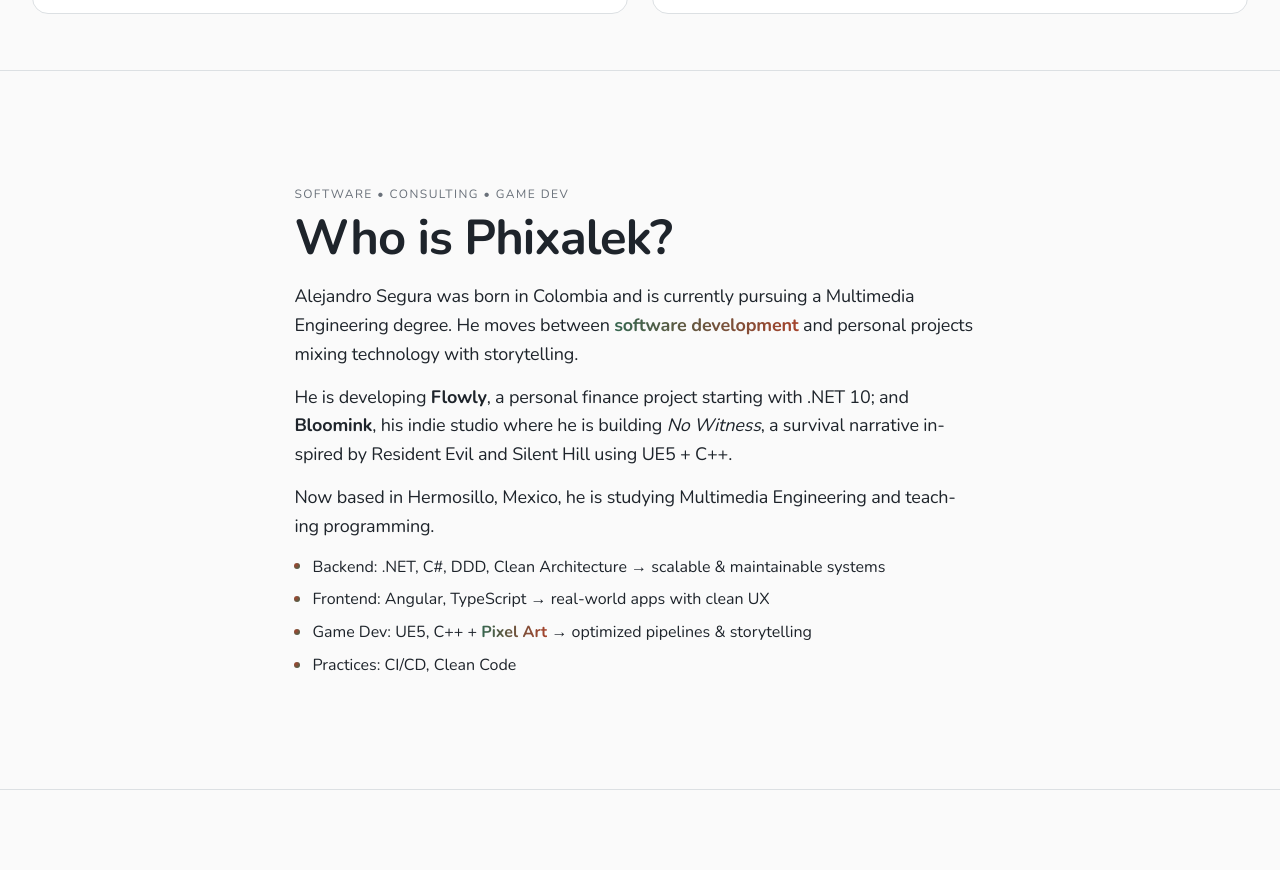
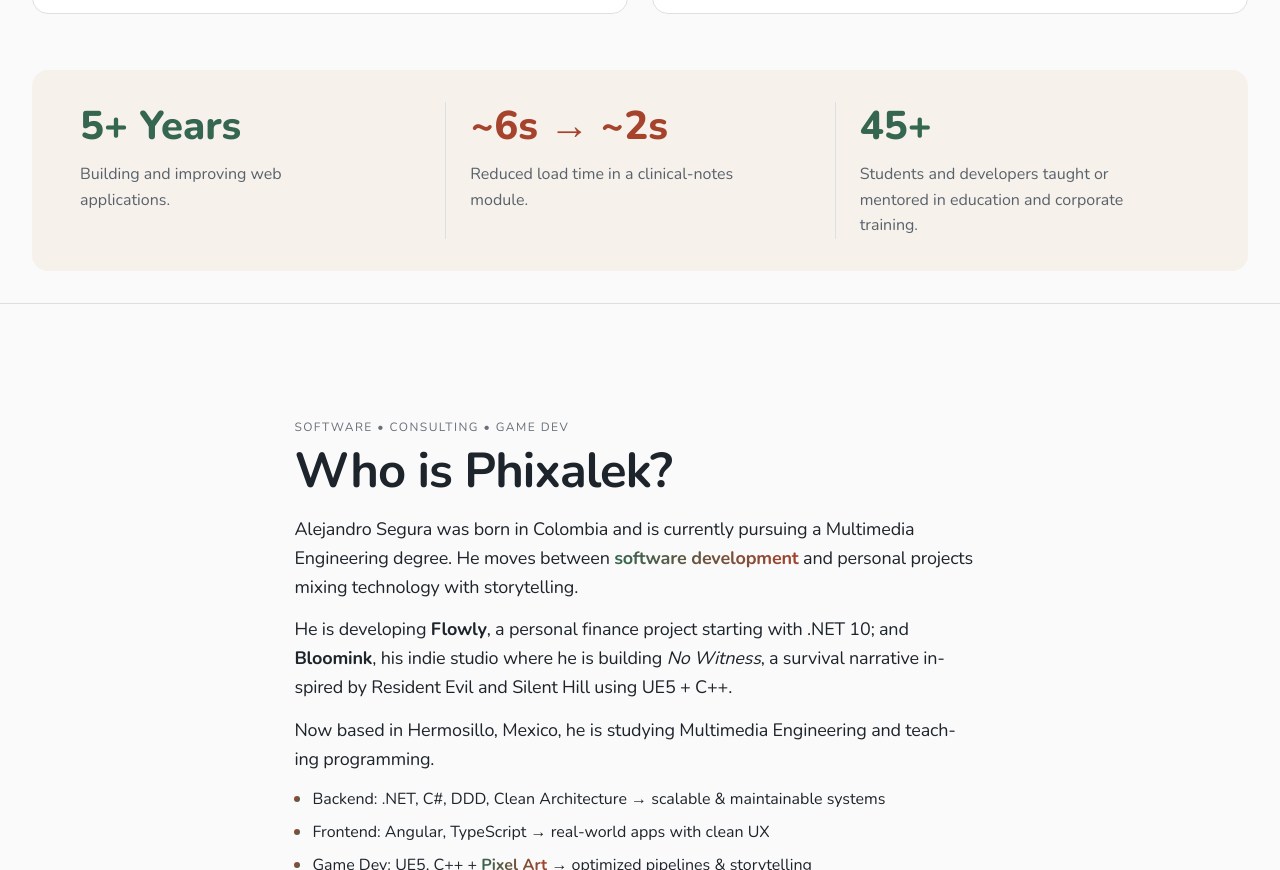
Before and after one commit to PhixAlek/phixalek-site, a website built with webpack: page public/index.html in a window 1280 px wide. Shown: the part 1687-2557 px from the top of the page. Built offline with nearby package versions, Linux system fonts and the light colour scheme; some packages are replaced by stand-ins of ours.

Commit message:
Agrega métricas de experiencia

```diff
--- a/src/content/index.js
+++ b/src/content/index.js
@@ -1,3 +1,4 @@
+import sections from './sections.json' assert { type: 'json' };
 import englishContent from '../data/content.json' assert { type: 'json' };
 import spanishContent from '../data/content.es.json' assert { type: 'json' };
 import english from './locales/en.json' assert { type: 'json' };
@@ -24,6 +25,7 @@ function live(getter) {
     return value;
   }});
 }
+export const evidenceMetrics = publishedItems(sections.evidence);
 export const ui = live(() => catalogs[locale].messages);
 export const content = live(() => ({
   ...editorial[locale],
--- a/src/content/locales/en.json
+++ b/src/content/locales/en.json
@@ -102,6 +102,16 @@
     },
     "language": {
       "switch": "Cambiar a español"
+    },
+    "evidence": {
+      "title": "Experience and impact",
+      "years": "Years",
+      "contexts": {
+        "web": "Building and improving web applications.",
+        "clinical": "Reduced load time in a clinical-notes module.",
+        "teaching": "Students and developers taught or mentored in education and corporate training."
+      },
+      "loadTime": "Approximately six seconds to approximately two seconds"
     }
   }
 }
--- a/src/content/locales/es.json
+++ b/src/content/locales/es.json
@@ -102,6 +102,16 @@
     },
     "language": {
       "switch": "Switch to English"
+    },
+    "evidence": {
+      "title": "Experiencia e impacto",
+      "years": "años",
+      "contexts": {
+        "web": "Desarrollando y mejorando aplicaciones web.",
+        "clinical": "Reducción del tiempo de carga en un módulo de notas clínicas.",
+        "teaching": "Estudiantes y desarrolladores formados o mentorizados en educación y capacitación empresarial."
+      },
+      "loadTime": "De aproximadamente seis segundos a aproximadamente dos segundos"
     }
   }
 }
--- a/src/content/model.js
+++ b/src/content/model.js
@@ -81,8 +81,13 @@ export function validateContent(content, catalogs, sections) {
     if (section.publication !== 'published') continue;
     for (const item of publishedItems(section)) {
       checkPublished(item, name);
-      const fields = name === 'work' ? ['title','slug','overview','problem','role'] : name === 'experience' ? ['role','organization'] : ['title','url'];
+      const fields = name === 'work' ? ['title','slug','overview','problem','role'] : name === 'experience' ? ['role','organization'] : name === 'evidence' ? ['value'] : ['title','url'];
       fields.forEach(field => requireText(item[field], `${name}.${item.id}.${field}`));
+      if (name === 'evidence') {
+        for (const [locale, catalog] of Object.entries(catalogs)) {
+          if (catalog.publication === 'published') requireText(catalog.messages.evidence?.contexts?.[item.id], `${locale}.evidence.${item.id}.context`);
+        }
+      }
       if (name === 'work' && !['planned','in-progress','released'].includes(item.status)) errors.push(`${item.id}: invalid project status`);
       for (const field of ['repository','liveDemo','url']) if (item[field] != null && !validDestination(item[field])) errors.push(`${item.id}.${field}: invalid URL`);
       for (const action of item.links || []) if (!validAction(action)) errors.push(`${item.id}: invalid link`);
--- a/src/content/sections.json
+++ b/src/content/sections.json
@@ -36,5 +36,25 @@
       "url": "https://substack.com/@phixalek"
     },
     "items": []
+  },
+  "evidence": {
+    "publication": "published",
+    "items": [
+      {
+        "id": "web",
+        "publication": "published",
+        "value": "5+"
+      },
+      {
+        "id": "clinical",
+        "publication": "published",
+        "value": "~6s → ~2s"
+      },
+      {
+        "id": "teaching",
+        "publication": "published",
+        "value": "45+"
+      }
+    ]
   }
 }
--- a/src/css/styles.css
+++ b/src/css/styles.css
@@ -64,7 +64,7 @@ main.site{
 
 /* Animación de entrada sutil */
 @media (prefers-reduced-motion: no-preference){
-  .section:not(.hero):not(.projects) .container{
+  .section:not(.hero):not(.projects):not(.evidence) .container{
     opacity:0; transform: translateY(8px);
     animation: fade-in .5s ease-out .05s forwards;
   }
@@ -445,3 +445,42 @@ input,textarea{ line-height:1.5; }
   @keyframes header-reveal{ from{ opacity:0; } to{ opacity:1; } }
   @keyframes hero-reveal{ from{ opacity:0; transform:translateY(12px); } to{ opacity:1; transform:none; } }
 }
+
+/* Evidence stays a compact bridge between work and the next section. */
+.site > .evidence{ min-height:0; padding:0 0 var(--space-8); border-top:0; }
+.evidence .container{ max-width:var(--work-max); }
+.evidence-list{ display:grid; grid-template-columns:repeat(3,minmax(0,1fr)); margin:0; padding:var(--space-8) var(--space-6); border-radius:var(--radius); background:var(--warm-soft,#f6f1eb); }
+.evidence-item{ min-width:0; padding:0 var(--space-6); }
+.evidence-item + .evidence-item{ border-left:1px solid var(--line); }
+.evidence-value{ margin:0 0 var(--space-3); font-size:clamp(1.75rem,3.2vw,2.5rem); line-height:1.2; font-weight:800; color:var(--accent); }
+.evidence-item:nth-child(2) .evidence-value{ color:var(--accent-2); }
+.evidence-context{ margin:0; color:var(--muted); max-width:28ch; line-height:1.6; }
+.visually-hidden{ position:absolute; width:1px; height:1px; padding:0; margin:-1px; overflow:hidden; clip-path:inset(50%); white-space:nowrap; border:0; }
+@media(max-width:767px){
+  .evidence-list{ grid-template-columns:1fr; padding:var(--space-6); }
+  .evidence-item{ padding:0; text-align:center; }
+  .evidence-item + .evidence-item{ border-left:0; border-top:1px solid var(--line); margin-top:var(--space-6); padding-top:var(--space-6); }
+  .evidence-context{ max-width:36ch; margin-inline:auto; }
+}
+
+/* Metric presentation: fixed approved values, staggered entry on first view. */
+@media(prefers-reduced-motion:no-preference){
+  .evidence-item{ --evidence-delay:0ms; }
+  .evidence-value{
+    transition:opacity 900ms ease var(--evidence-delay),transform 1100ms cubic-bezier(.22,1,.36,1) var(--evidence-delay),filter 900ms ease var(--evidence-delay);
+    transform-origin:left center;
+  }
+  .evidence-context{
+    transition:opacity 900ms ease calc(var(--evidence-delay) + 260ms),transform 1100ms cubic-bezier(.22,1,.36,1) calc(var(--evidence-delay) + 260ms);
+  }
+  .evidence-pending .evidence-value{ opacity:0; transform:translateY(24px) scale(.94); filter:blur(5px); }
+  .evidence-pending .evidence-context{ opacity:0; transform:translateY(14px); }
+  @media(min-width:768px){
+    .evidence-item:nth-child(2){ --evidence-delay:160ms; }
+    .evidence-item:nth-child(3){ --evidence-delay:320ms; }
+  }
+}
+
+@media(max-width:767px) and (prefers-reduced-motion:no-preference){
+  .evidence-value{ transform-origin:center; }
+}
--- a/src/js/index.js
+++ b/src/js/index.js
@@ -7,6 +7,7 @@ import { Footer } from './modules/footer/footer.js';
 import { mountBooking }    from './modules/common/booking.js';
 import { mountContactEmailJS } from './modules/common/contact.js';
 
+import { mountReveal } from './modules/common/reveal.js';
 import { mountNavigation } from './modules/common/navigation.js';
 
 async function bootstrap(){
@@ -21,6 +22,8 @@ async function bootstrap(){
   app.append(header, main, footer);
 
   mountNavigation(header, main);
+  const evidence = main.querySelector('.evidence-list');
+  if (evidence) mountReveal(evidence, window, { selector: '.evidence-item', pendingClass: 'evidence-pending' });
   mountBooking();
   if (typeof __EMAILJS_SERVICE__ !== 'undefined') {
     mountContactEmailJS({ serviceId: __EMAILJS_SERVICE__, templateId: __EMAILJS_TEMPLATE__, publicKey: __EMAILJS_PUBLIC__ });
--- a/src/js/modules/common/project-reveal.js
+++ b/src/js/modules/common/reveal.js
@@ -1,10 +1,10 @@
 // Enhance only after observation is available; content stays visible otherwise.
-export function mountProjectReveal(root, view = window) {
-  const projects = [...root.querySelectorAll('.project')];
+export function mountReveal(root, view = window, { selector = '.project', pendingClass = 'project-pending' } = {}) {
+  const projects = [...root.querySelectorAll(selector)];
   const preference = view.matchMedia('(prefers-reduced-motion: reduce)');
   if (preference.matches || !view.IntersectionObserver) return () => {};
 
-  const show = node => node.classList.remove('project-pending');
+  const show = node => node.classList.remove(pendingClass);
   const observer = new view.IntersectionObserver(entries => {
     entries.forEach(entry => {
       if (entry.isIntersecting) {
@@ -21,11 +21,11 @@ export function mountProjectReveal(root, view = window) {
   };
   const onPreference = event => { if (event.matches) stop(); };
   const onFocus = event => {
-    const project = event.target.closest('.project');
+    const project = event.target.closest(selector);
     if (project) { show(project); observer.unobserve(project); }
   };
   projects.forEach(project => {
-    project.classList.add('project-pending');
+    project.classList.add(pendingClass);
     observer.observe(project);
   });
   preference.addEventListener('change', onPreference);
--- /dev/null
+++ b/src/js/modules/main/evidence.js
@@ -0,0 +1,34 @@
+import { evidenceMetrics, ui, text, bind } from '../../../content/index.js';
+
+export function Evidence() {
+  if (!evidenceMetrics.length) return null;
+  const section = document.createElement('section');
+  section.className = 'section evidence';
+  section.setAttribute('aria-labelledby', 'evidence-title');
+  const container = document.createElement('div');
+  container.className = 'container';
+  const heading = document.createElement('h2');
+  heading.id = 'evidence-title';
+  heading.className = 'visually-hidden';
+  text(heading, () => ui.evidence.title);
+  const list = document.createElement('dl');
+  list.className = 'evidence-list';
+  evidenceMetrics.forEach(metric => {
+    const item = document.createElement('div');
+    item.className = 'evidence-item';
+    const value = document.createElement('dt');
+    value.className = 'evidence-value';
+    text(value, () => metric.id === 'web' ? `${metric.value} ${ui.evidence.years}` : metric.value);
+    if (metric.id === 'clinical') {
+      bind(value, 'attr:aria-label', () => ui.evidence.loadTime);
+    }
+    const context = document.createElement('dd');
+    context.className = 'evidence-context';
+    text(context, () => ui.evidence.contexts[metric.id]);
+    item.append(value, context);
+    list.append(item);
+  });
+  container.append(heading, list);
+  section.append(container);
+  return section;
+}
--- a/src/js/modules/main/index.js
+++ b/src/js/modules/main/index.js
@@ -2,6 +2,7 @@
 import { Hero } from './hero.js';
 import { About } from './about.js';
 import { Projects } from './projects.js';
+import { Evidence } from './evidence.js';
 import { Contact } from './contact.js';
 
 export function Main(){
@@ -20,6 +21,9 @@ export function Main(){
   // --- Contact ---
   const contact = Contact();
 
-  main.append(hero, work, about, contact);
+  const evidence = Evidence();
+  main.append(hero, work);
+  if (evidence) main.append(evidence);
+  main.append(about, contact);
   return main;
 }
--- a/src/js/modules/main/projects.js
+++ b/src/js/modules/main/projects.js
@@ -1,6 +1,6 @@
 import { content, ui, format, bind, text } from '../../../content/index.js';
 import { loadImageRegistry, resolveImage } from '../images/registry.js';
-import { mountProjectReveal } from '../common/project-reveal.js';
+import { mountReveal } from '../common/reveal.js';
 
 export function Projects(){
   const sec  = document.createElement('section');
@@ -34,7 +34,7 @@ export function Projects(){
 
         grid.append(card({ ...item, image, featured: index === 0 }));
       });
-      mountProjectReveal(grid);
+      mountReveal(grid);
     }catch(err){
       console.error('[images.json error]', err);
     }
```
Also changed, not shown: tests/content.test.js (+7 -0 lines), tests/project-reveal.test.js (+12 -4 lines).
